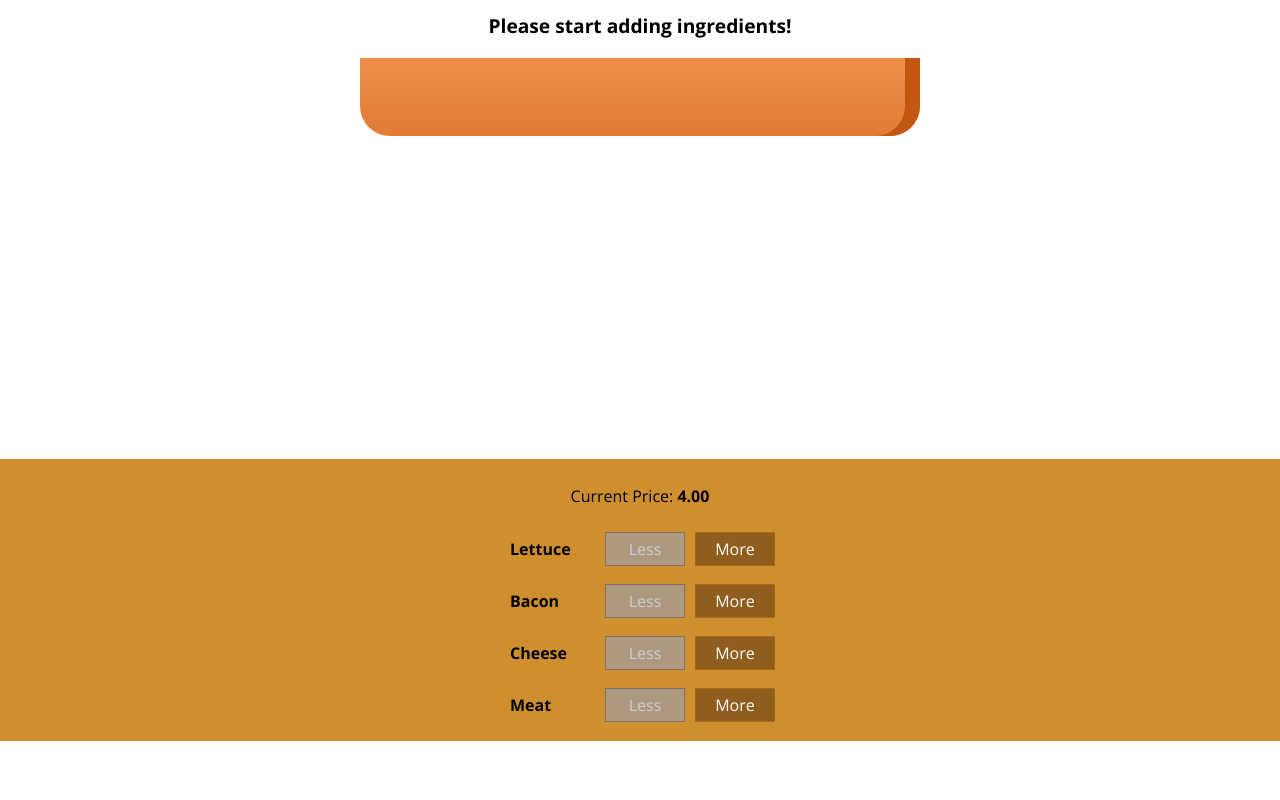
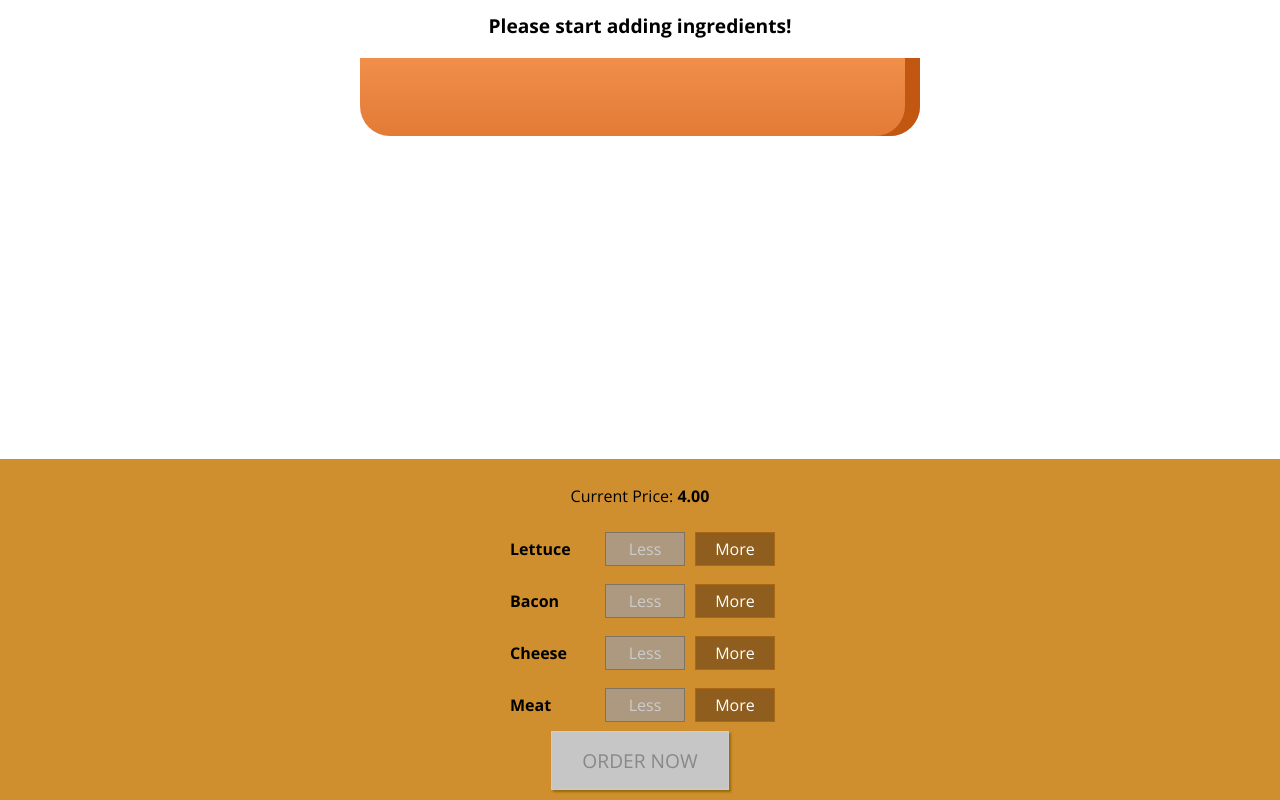
Before and after one commit to kkatoch89/burger-builder, a React (Create React App) app: page / in a window 1280 px wide. Shown: the part 179-979 px from the top of the page. Before the commit the page ends 920 px from the top, so only its background shows below. Built offline with nearby package versions, Linux system fonts and the light colour scheme.

Commit message:
Added order button with functionality so that it's disabled when nothing has been added to burger

```diff
--- a/src/components/Burger/BuildControls/BuildControls.js
+++ b/src/components/Burger/BuildControls/BuildControls.js
@@ -27,6 +27,9 @@
 					/>
 				);
 			})}
+			<button className={styles.OrderButton} disabled={!props.purchasable}>
+				ORDER NOW
+			</button>
 		</div>
 	);
 };
--- a/src/components/Burger/BuildControls/BuildControls.module.css
+++ b/src/components/Burger/BuildControls/BuildControls.module.css
@@ -8,3 +8,45 @@
 	margin: auto;
 	padding: 10px 0;
 }
+
+.OrderButton {
+	background-color: #dad735;
+	outline: none;
+	cursor: pointer;
+	border: 1px solid #966909;
+	color: #966909;
+	font-family: inherit;
+	font-size: 1.2em;
+	padding: 15px 30px;
+	box-shadow: 2px 2px 2px #966909;
+}
+
+.OrderButton:hover,
+.OrderButton:active {
+	background-color: #a0db41;
+	border: 1px solid #966909;
+	color: #966909;
+}
+
+.OrderButton:disabled {
+	background-color: #c7c6c6;
+	cursor: not-allowed;
+	border: 1px solid #ccc;
+	color: #888888;
+}
+
+.OrderButton:not(:disabled) {
+	animation: enable 0.3s linear;
+}
+
+@keyframes enable {
+	0% {
+		transform: scale(1);
+	}
+	60% {
+		transform: scale(1.1);
+	}
+	100% {
+		transform: scale(1);
+	}
+}
--- a/src/containers/BurgerBuilder/BurgerBuilder.js
+++ b/src/containers/BurgerBuilder/BurgerBuilder.js
@@ -19,6 +19,22 @@
 			meat: 0,
 		},
 		totalPrice: 4,
+		purchasable: false,
+	};
+
+	// Using the ingredients parameter because it was using the old state
+	// so in the add/remove handlers, because they update the state, we
+	// pass the updated state generated by those handlers to pass argument
+	// that represents the most updated state
+	updatePurchaseState = (ingredients) => {
+		const sum = Object.keys(ingredients)
+			.map((igKey) => {
+				return ingredients[igKey];
+			})
+			.reduce((sum, el) => {
+				return sum + el;
+			}, 0);
+		this.setState({ purchasable: sum > 0 });
 	};
 
 	addIngredientsHandler = (type) => {
@@ -31,7 +47,11 @@
 		const priceAddition = INGREDIENT_PRICES[type];
 		const oldPrice = this.state.totalPrice;
 		const newPrice = oldPrice + priceAddition;
-		this.setState({ totalPrice: newPrice, ingredients: updatedIngredients });
+		this.setState({
+			totalPrice: newPrice,
+			ingredients: updatedIngredients,
+		});
+		this.updatePurchaseState(updatedIngredients);
 	};
 
 	removeIngredientsHandler = (type) => {
@@ -51,6 +71,7 @@
 			totalPrice: newPrice,
 			ingredients: updatedIngredients,
 		});
+		this.updatePurchaseState(updatedIngredients);
 	};
 
 	render() {
@@ -58,6 +79,7 @@
 			...this.state.ingredients,
 		};
 
+		// Setting value of ingredients as boolean so can disable Less btn when 0 or less
 		for (let key in disabledInfo) {
 			disabledInfo[key] = disabledInfo[key] <= 0;
 		}
@@ -69,6 +91,7 @@
 					ingredientAdded={this.addIngredientsHandler}
 					ingredientRemoved={this.removeIngredientsHandler}
 					disabled={disabledInfo}
+					purchasable={this.state.purchasable}
 					price={this.state.totalPrice}
 				/>
 			</>
```
Also changed, not shown: src/components/UI/Backdrop/Backdrop.js (added), src/components/UI/Modal/Modal.js (added).
